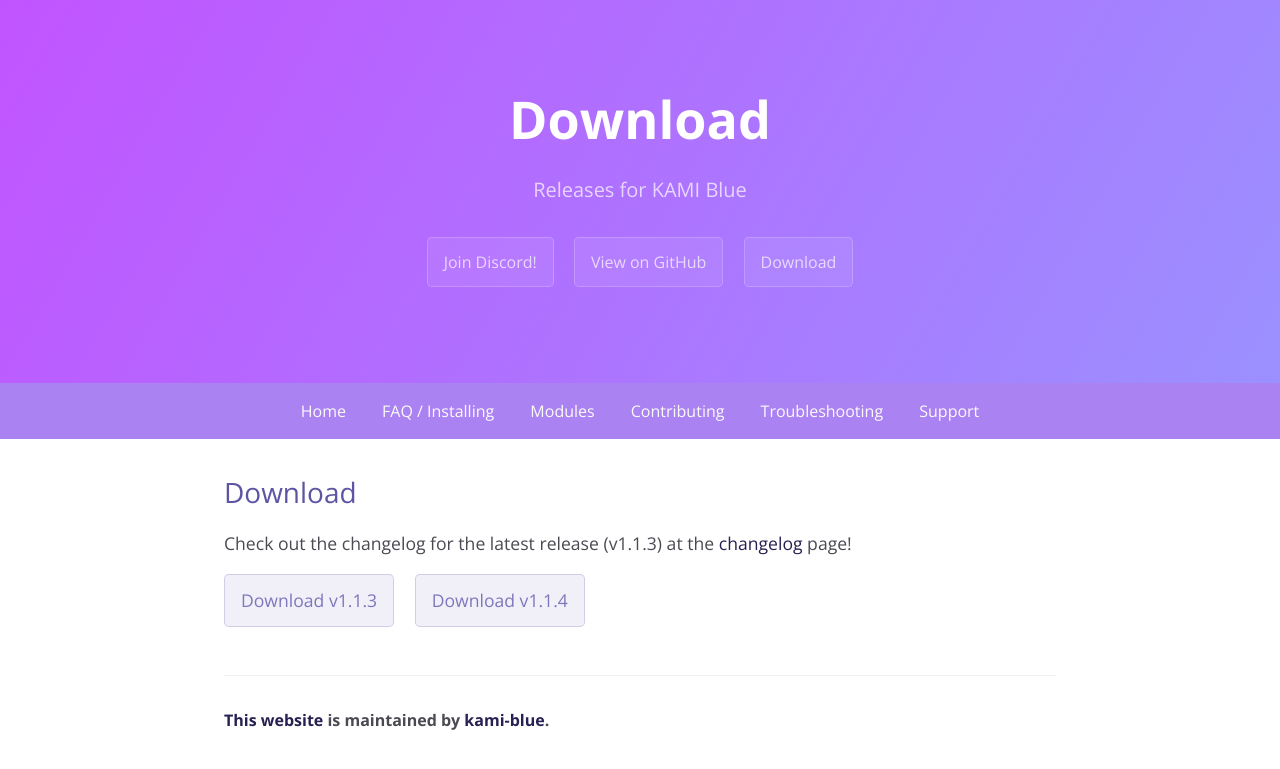
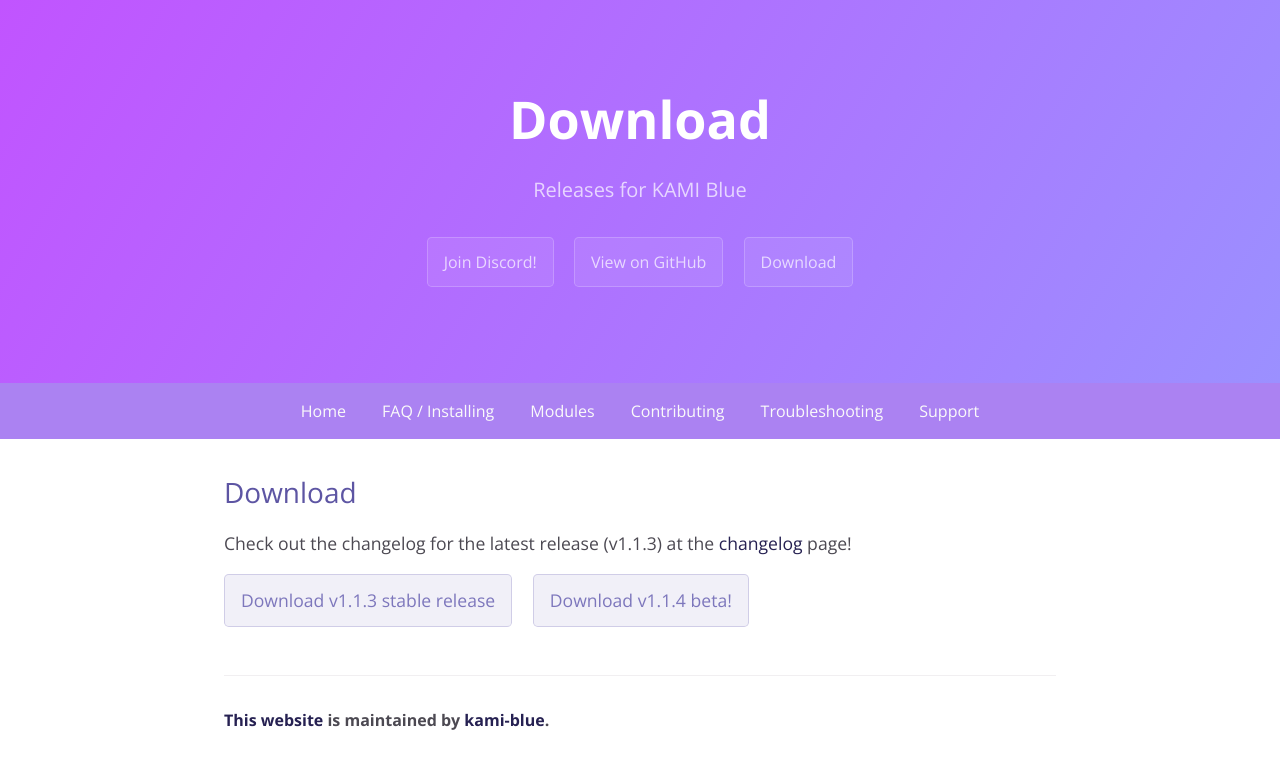
Before and after one commit to kami-blue/website, a Jekyll site: the page built from docs/download.md, in a window 1280 px wide. Shown: the top 769 px of the page. Built offline with Jekyll 4.4.1, drawn with Linux system fonts in a browser that asks for light colours.

Commit message:
updated release notifications

```diff
--- a/docs/download.md
+++ b/docs/download.md
@@ -8,5 +8,7 @@ description: Releases for KAMI Blue
 
 Check out the changelog for the latest release ({{ site.cur_ver }}) at the [changelog](/changelog) page!
 
-<a href="{{ site.github.jar_url }}" class="btnc">Download {{  site.cur_ver  }}</a>
-<a href="{{ site.github.beta_jar_url }}" class="btnc">Download {{  site.beta_ver  }}</a>
+
+
+<a href="{{ site.github.jar_url }}" class="btnc">Download {{  site.cur_ver  }} stable release</a>
+<a href="{{ site.github.beta_jar_url }}" class="btnc">Download {{  site.beta_ver  }} beta!</a>
```
Also changed, not shown: docs/index.md (+0 -2 lines).
